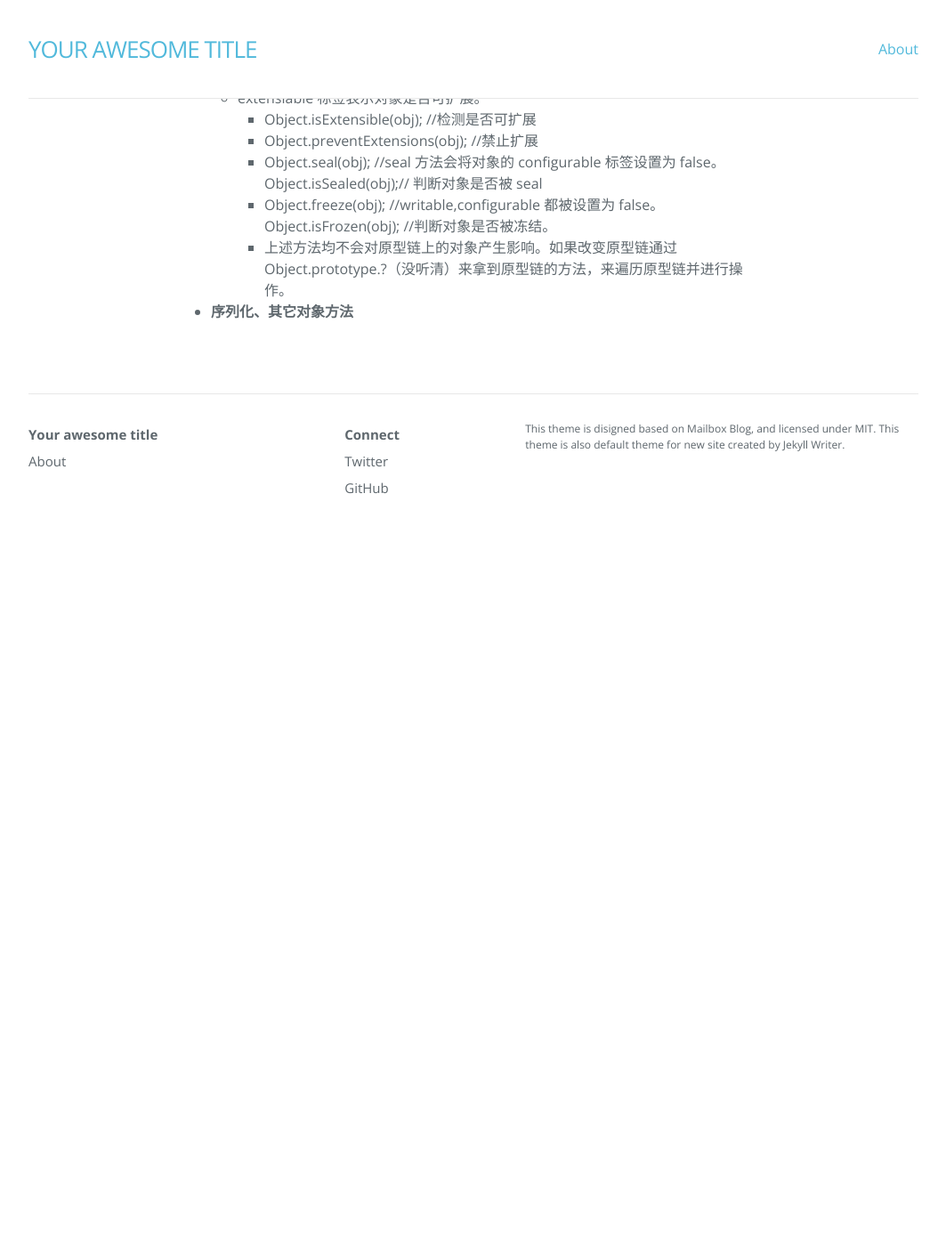
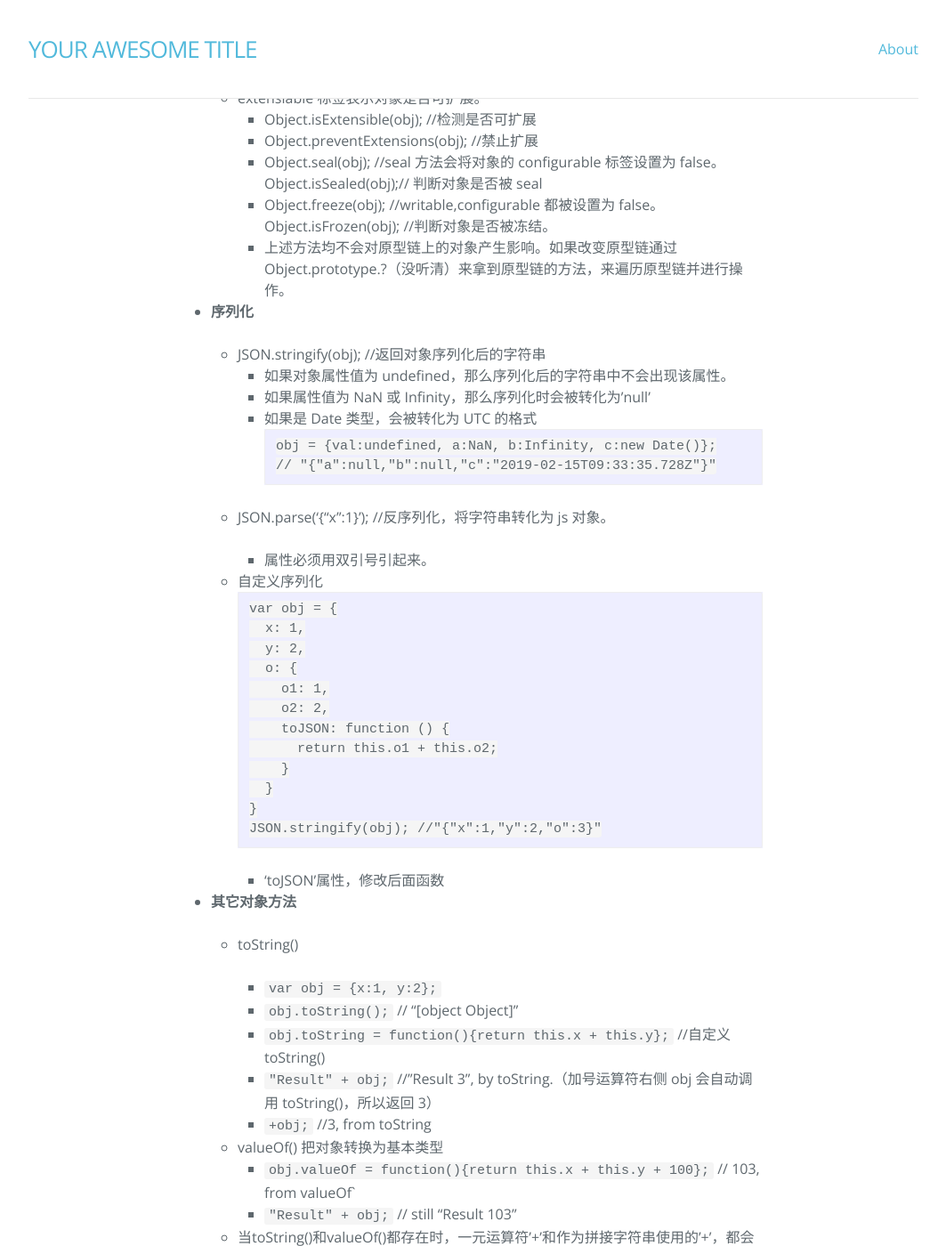
Before and after one commit to XiaoBaiCaiBao/blog, a Jekyll site: the page built from _posts/2019-02-14-前端知识点.md, in a window 1280 px wide and 1400 px high, scrolled down 9194 px. Shown: the whole window at 89% size, without its empty margins (108-1171 px from the left). Built offline with Jekyll 4.4.1, drawn with Linux system fonts in a browser that asks for light colours; nearby versions of some CDN libraries; before the commit the page ends 9824 px from its top, so only the background shows below that; some of the changed text lies outside the part shown.

Commit message:
Update 前端知识点

````diff
--- a/_posts/2019-02-14-前端知识点.md
+++ b/_posts/2019-02-14-前端知识点.md
@@ -374,4 +374,61 @@ man.age = 'abc'; //error:Incorrect val = NaN
     - Object.freeze(obj); //writable,configurable 都被设置为 false。Object.isFrozen(obj); //判断对象是否被冻结。
     - 上述方法均不会对原型链上的对象产生影响。如果改变原型链通过 Object.prototype.?（没听清）来拿到原型链的方法，来遍历原型链并进行操作。
 
-- **序列化、其它对象方法**
+- **序列化**
+
+  - JSON.stringify(obj); //返回对象序列化后的字符串
+    - 如果对象属性值为 undefined，那么序列化后的字符串中不会出现该属性。
+    - 如果属性值为 NaN 或 Infinity，那么序列化时会被转化为'null'
+    - 如果是 Date 类型，会被转化为 UTC 的格式
+    ```
+    obj = {val:undefined, a:NaN, b:Infinity, c:new Date()};
+    // "{"a":null,"b":null,"c":"2019-02-15T09:33:35.728Z"}"
+    ```
+  - JSON.parse('{"x":1}'); //反序列化，将字符串转化为 js 对象。
+
+    - 属性必须用双引号引起来。
+
+  - 自定义序列化
+    ```
+    var obj = {
+      x: 1,
+      y: 2,
+      o: {
+        o1: 1,
+        o2: 2,
+        toJSON: function () {
+          return this.o1 + this.o2;
+        }
+      }
+    }
+    JSON.stringify(obj); //"{"x":1,"y":2,"o":3}"
+    ```
+    - 'toJSON'属性，修改后面函数
+
+- **其它对象方法**
+
+  - toString()
+
+    - `var obj = {x:1, y:2};`
+    - `obj.toString();` // "[object Object]"
+    - `obj.toString = function(){return this.x + this.y};` //自定义 toString()
+    - `"Result" + obj;` //"Result 3", by toString.（加号运算符右侧 obj 会自动调用 toString()，所以返回 3）
+    - `+obj;` //3, from toString
+
+  - valueOf() 把对象转换为基本类型
+    - `obj.valueOf = function(){return this.x + this.y + 100};` // 103, from valueOf`
+    - `"Result" + obj;` // still "Result 103"
+
+  - 当toString()和valueOf()都存在时，一元运算符'+'和作为拼接字符串使用的'+'，都会尝试把对象转换为基本类型，会先找valueOf()。如果valueOf()返回的结果是基本类型，那么就以valueOf()的结果作为结果；如果valueOf()不存在或者返回的是对象就会去找toString()，如果不存在或者是返回对象，那么就会报错。
+  - 很少自己调用toString()和valueOf(),做一些操作时，js解释器会自动调用。
+
+### _第4章总结_
+
+- 对象的结构
+- 创建对象
+- 属性操作
+- getter setter
+- 属性标签 writable enumerable configurable value
+- 对象标签 [[proto]] extensiable class
+- 序列化
+- 对象方法
````
